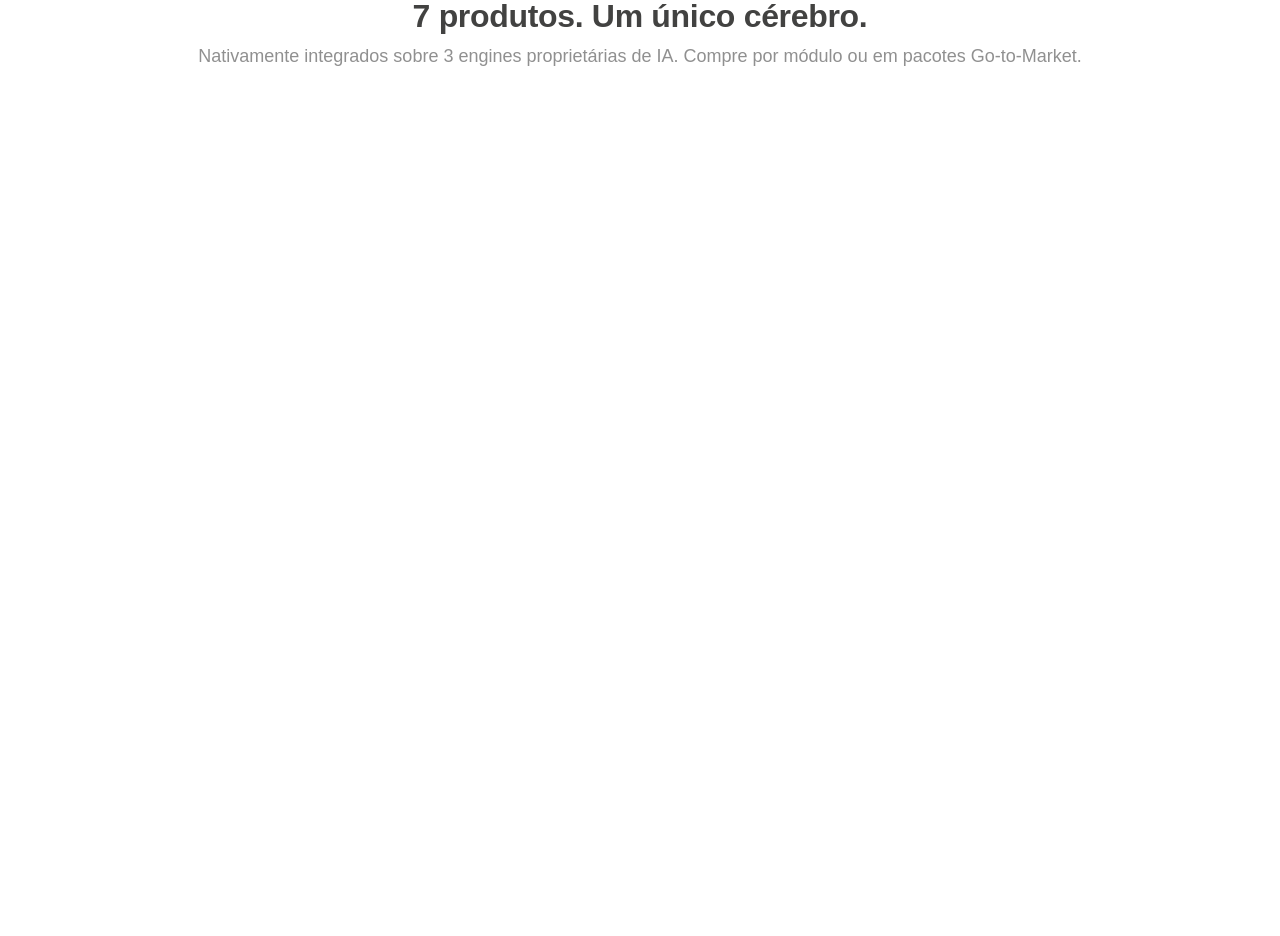
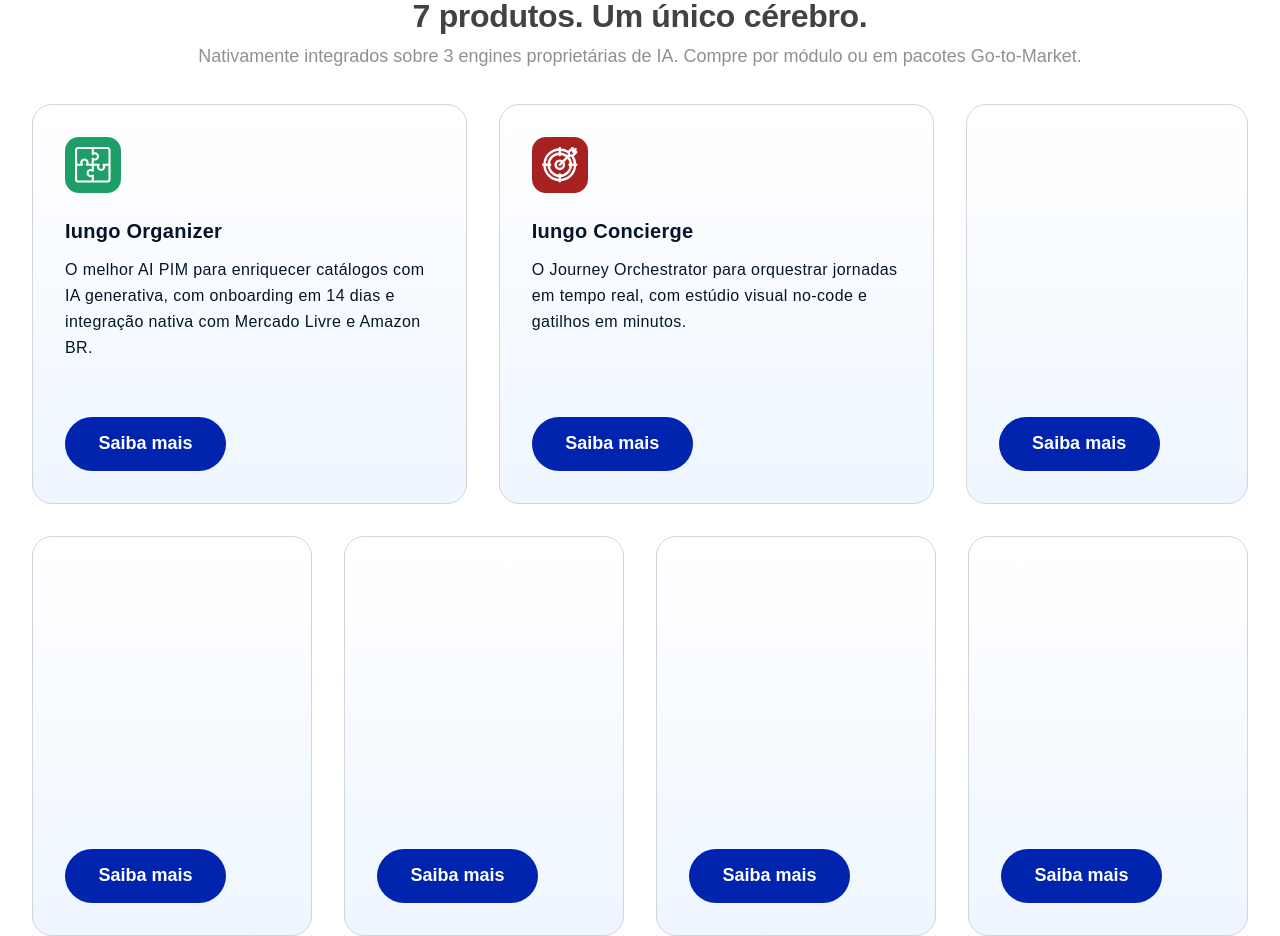
Before and after one commit to novigo-it-consulting/iungo-new-website, a Next.js app: page / in a window 1280 px wide. Shown: the part 1340-2276 px from the top of the page. Before the commit the page ends 1412 px from the top, so only its background shows below. Built offline with nearby package versions, Linux system fonts and the light colour scheme; a web font is replaced by a local one.

Commit message:
colocando todos os Cards da seçao de Produtos e 2 cards completos ja

```diff
--- /dev/null
+++ b/src/components/sections/Products/ProductCard.tsx
@@ -0,0 +1,82 @@
+import type { ReactNode } from "react";
+import ProductCardCopy, {
+  type ProductCardCopyConfig,
+} from "./ProductCardCopy";
+import ProductCardCta from "./ProductCardCta";
+import ProductCardIcon from "./ProductCardIcon";
+
+export interface ProductCardIconConfig {
+  src: string;
+  backgroundClassName: string;
+}
+
+interface ProductCardProps {
+  productId: string;
+  productName: string;
+  className?: string;
+  ctaHref?: string;
+  ctaLabel?: string;
+  copy?: ProductCardCopyConfig;
+  icon?: ProductCardIconConfig;
+  contentClassName?: string;
+  children?: ReactNode;
+}
+
+export default function ProductCard({
+  productId,
+  productName,
+  className = "",
+  ctaHref,
+  ctaLabel = "Saiba mais",
+  copy,
+  icon,
+  contentClassName = "",
+  children,
+}: ProductCardProps) {
+  const hasContent = icon || copy;
+
+  return (
+    <article
+      data-product-card={productId}
+      aria-label={productName}
+      className={`box-border flex w-full flex-col rounded-[20.03px] border border-[#D3D5D8] bg-[linear-gradient(180deg,_#FFFFFF_0%,_#EEF6FF_100%)] p-6 xl:p-8 ${className}`}
+    >
+      {children}
+
+      {hasContent ? (
+        <div
+          data-product-content={productId}
+          className={`flex w-full flex-col gap-6 2xl:gap-[38px] ${contentClassName}`}
+        >
+          {icon ? (
+            <ProductCardIcon
+              productId={productId}
+              src={icon.src}
+              backgroundClassName={icon.backgroundClassName}
+            />
+          ) : null}
+
+          {copy ? (
+            <ProductCardCopy
+              productId={productId}
+              title={productName}
+              description={copy.description}
+              titleClassName={copy.titleClassName}
+              descriptionClassName={copy.descriptionClassName}
+            />
+          ) : null}
+        </div>
+      ) : null}
+
+      {ctaHref ? (
+        <div className="mt-auto">
+          <ProductCardCta
+            productId={productId}
+            href={ctaHref}
+            label={ctaLabel}
+          />
+        </div>
+      ) : null}
+    </article>
+  );
+}
--- /dev/null
+++ b/src/components/sections/Products/ProductCardCopy.tsx
@@ -0,0 +1,39 @@
+export interface ProductCardCopyConfig {
+  readonly description: string;
+  readonly titleClassName: string;
+  readonly descriptionClassName: string;
+}
+
+interface ProductCardCopyProps extends ProductCardCopyConfig {
+  productId: string;
+  title: string;
+}
+
+export default function ProductCardCopy({
+  productId,
+  title,
+  description,
+  titleClassName,
+  descriptionClassName,
+}: ProductCardCopyProps) {
+  return (
+    <div
+      data-product-copy={productId}
+      className="flex w-full max-w-full flex-col gap-[12px] 2xl:w-fit"
+    >
+      <h3
+        data-product-title={productId}
+        className={`flex w-full shrink-0 items-center text-left font-reddit text-[20px] font-bold leading-[28px] tracking-[0.25px] text-[#041527] 2xl:text-[24.04px] 2xl:leading-[27.4px] 2xl:tracking-[0.3px] ${titleClassName}`}
+      >
+        {title}
+      </h3>
+
+      <p
+        data-product-description={productId}
+        className={`flex w-full items-center text-left font-reddit text-[16px] font-normal leading-[26px] tracking-[0.4px] text-[#041527] 2xl:text-[16.02px] 2xl:leading-[26.44px] 2xl:tracking-[0.5px] ${descriptionClassName}`}
+      >
+        {description}
+      </p>
+    </div>
+  );
+}
--- /dev/null
+++ b/src/components/sections/Products/ProductCardCta.tsx
@@ -0,0 +1,28 @@
+import Link from "next/link";
+
+interface ProductCardCtaProps {
+  productId: string;
+  href: string;
+  label?: string;
+}
+
+export default function ProductCardCta({
+  productId,
+  href,
+  label = "Saiba mais",
+}: ProductCardCtaProps) {
+  return (
+    <Link
+      data-product-cta={productId}
+      href={href}
+      className="inline-flex h-[54px] w-[161px] shrink-0 items-center justify-center rounded-[57.27px] bg-[#0024AE] text-center font-reddit text-[18px] font-bold leading-[27.49px] tracking-[0px] text-white transition-opacity hover:opacity-90 focus-visible:outline-none focus-visible:ring-2 focus-visible:ring-[#0024AE] focus-visible:ring-offset-2"
+    >
+      <span
+        data-product-cta-label={productId}
+        className="inline-flex h-[28px] w-[93px] items-center justify-center whitespace-nowrap"
+      >
+        {label}
+      </span>
+    </Link>
+  );
+}
--- /dev/null
+++ b/src/components/sections/Products/ProductCardIcon.tsx
@@ -0,0 +1,34 @@
+import Image from "next/image";
+
+interface ProductCardIconProps {
+  productId: string;
+  src: string;
+  backgroundClassName: string;
+}
+
+export default function ProductCardIcon({
+  productId,
+  src,
+  backgroundClassName,
+}: ProductCardIconProps) {
+  return (
+    <div
+      data-product-icon={productId}
+      className={`box-border flex size-14 shrink-0 items-center justify-center rounded-[14px] p-2 2xl:size-[67.93px] 2xl:rounded-[16.98px] 2xl:p-[11.32px] ${backgroundClassName}`}
+    >
+      <span
+        data-product-icon-glyph={productId}
+        className="relative block size-9 shrink-0 2xl:size-[42.46px]"
+      >
+        <Image
+          src={src}
+          alt=""
+          aria-hidden="true"
+          fill
+          sizes="43px"
+          className="object-contain"
+        />
+      </span>
+    </div>
+  );
+}
--- a/src/components/sections/Products/ProductsSection.tsx
+++ b/src/components/sections/Products/ProductsSection.tsx
@@ -1,3 +1,9 @@
+import ProductCard from "./ProductCard";
+import {
+  FIRST_ROW_PRODUCTS,
+  SECOND_ROW_PRODUCTS,
+} from "./products.constants";
+
 export default function ProductsSection() {
   return (
     <section
@@ -19,6 +25,49 @@
           Nativamente integrados sobre 3 engines proprietárias de IA. Compre
           por módulo ou em pacotes Go-to-Market.
         </p>
+
+        <div
+          data-products-grid
+          className="mt-8 w-full max-w-[1667px] 2xl:h-[932px]"
+        >
+          <div
+            data-products-first-row
+            className="grid w-full grid-cols-1 items-start gap-6 xl:grid-cols-[1.54fr_1.54fr_1fr] xl:gap-8 2xl:h-[458px] 2xl:grid-cols-[604.92px_604.92px_1fr] 2xl:gap-[31.93px]"
+          >
+            {FIRST_ROW_PRODUCTS.map((product) => (
+              <ProductCard
+                key={product.id}
+                productId={product.id}
+                productName={product.name}
+                className={product.className}
+                ctaHref={product.ctaHref ?? undefined}
+                ctaLabel={product.ctaLabel}
+                copy={product.copy ?? undefined}
+                icon={product.icon ?? undefined}
+                contentClassName={product.contentClassName}
+              />
+            ))}
+          </div>
+
+          <div
+            data-products-second-row
+            className="mt-6 grid w-full grid-cols-1 items-start gap-6 md:grid-cols-2 xl:mt-8 xl:grid-cols-4 xl:gap-8 2xl:mt-[32.16px] 2xl:h-[441.84px] 2xl:grid-cols-[393px_392.6px_392.6px_1fr] 2xl:gap-[32.0667px]"
+          >
+            {SECOND_ROW_PRODUCTS.map((product) => (
+              <ProductCard
+                key={product.id}
+                productId={product.id}
+                productName={product.name}
+                className={product.className}
+                ctaHref={product.ctaHref ?? undefined}
+                ctaLabel={product.ctaLabel}
+                copy={product.copy ?? undefined}
+                icon={product.icon ?? undefined}
+                contentClassName={product.contentClassName}
+              />
+            ))}
+          </div>
+        </div>
       </div>
     </section>
   );
--- /dev/null
+++ b/src/components/sections/Products/products.constants.ts
@@ -0,0 +1,98 @@
+export const FIRST_ROW_PRODUCTS = [
+  {
+    id: "organizer",
+    name: "Iungo Organizer",
+    className:
+      "min-h-[360px] xl:min-h-[400px] 2xl:h-[457.96px]",
+    ctaHref: "/produtos/organizer",
+    ctaLabel: "Saiba mais",
+    copy: {
+      description:
+        "O melhor AI PIM para enriquecer catálogos com IA generativa, com onboarding em 14 dias e integração nativa com Mercado Livre e Amazon BR.",
+      titleClassName: "2xl:h-[28px] 2xl:w-[184px]",
+      descriptionClassName: "2xl:h-[106px] 2xl:w-[530px]",
+    },
+    icon: {
+      src: "/icons/products/organizer.svg",
+      backgroundClassName: "bg-[#1E9F67]",
+    },
+    contentClassName: "2xl:w-[530px]",
+  },
+  {
+    id: "concierge",
+    name: "Iungo Concierge",
+    className:
+      "min-h-[360px] xl:min-h-[400px] 2xl:h-[458px]",
+    ctaHref: "/produtos/concierge",
+    ctaLabel: "Saiba mais",
+    copy: {
+      description:
+        "O Journey Orchestrator para orquestrar jornadas em tempo real, com estúdio visual no-code e gatilhos em minutos.",
+      titleClassName: "2xl:h-[28px] 2xl:w-[185px]",
+      descriptionClassName: "2xl:h-[53px] 2xl:w-[533px]",
+    },
+    icon: {
+      src: "/icons/products/concierge.svg",
+      backgroundClassName: "bg-[#A72121]",
+    },
+    contentClassName: "2xl:w-[533px]",
+  },
+  {
+    id: "behavior",
+    name: "Iungo Behavior",
+    className:
+      "min-h-[360px] xl:min-h-[400px] 2xl:h-[458px]",
+    ctaHref: "/produtos/behavior",
+    ctaLabel: "Saiba mais",
+    copy: null,
+    icon: null,
+    contentClassName: "",
+  },
+] as const;
+
+export const SECOND_ROW_PRODUCTS = [
+  {
+    id: "resolve",
+    name: "Iungo Resolve",
+    className:
+      "min-h-[360px] xl:min-h-[400px] 2xl:h-[440px]",
+    ctaHref: "/produtos/resolve",
+    ctaLabel: "Saiba mais",
+    copy: null,
+    icon: null,
+    contentClassName: "",
+  },
+  {
+    id: "attendant",
+    name: "Iungo Attendant",
+    className:
+      "min-h-[360px] xl:min-h-[400px] 2xl:h-[441.84px]",
+    ctaHref: "/produtos/attendant",
+    ctaLabel: "Saiba mais",
+    copy: null,
+    icon: null,
+    contentClassName: "",
+  },
+  {
+    id: "convert",
+    name: "Iungo Convert",
+    className:
+      "min-h-[360px] xl:min-h-[400px] 2xl:h-[441.84px]",
+    ctaHref: "/produtos/convert",
+    ctaLabel: "Saiba mais",
+    copy: null,
+    icon: null,
+    contentClassName: "",
+  },
+  {
+    id: "iot",
+    name: "Iungo IoT",
+    className:
+      "min-h-[360px] xl:min-h-[400px] 2xl:h-[441.84px]",
+    ctaHref: "/produtos/iot",
+    ctaLabel: "Saiba mais",
+    copy: null,
+    icon: null,
+    contentClassName: "",
+  },
+] as const;
```
Also changed, not shown: public/icons/products/concierge.svg (added), public/icons/products/organizer.svg (added).
